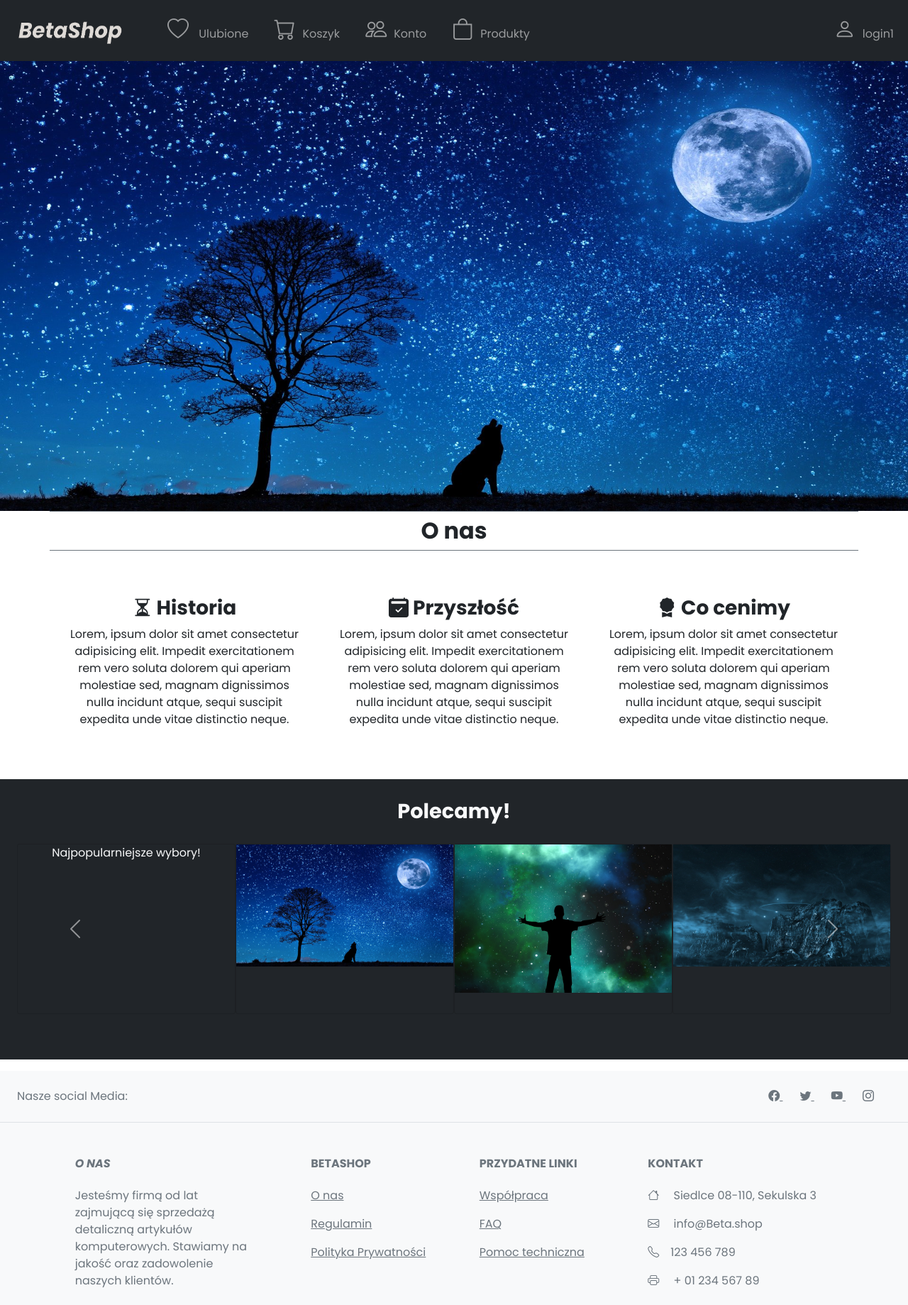
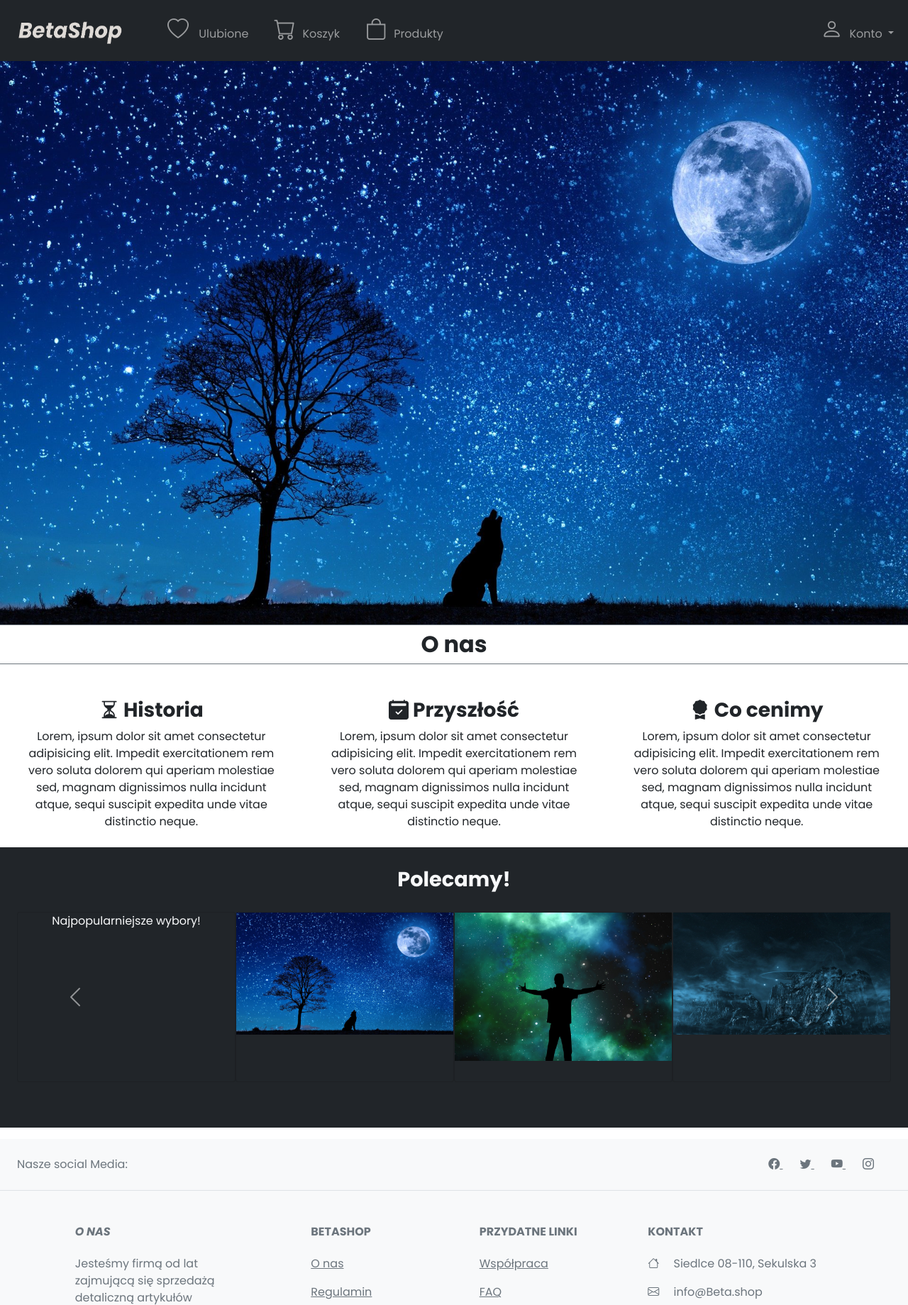
Before and after one commit to MateuszNaumiuk/Store, a PHP site: page / in a window 1280 px wide. Shown: the top 1839 px of the page at 71% size. Run offline with PHP 8.4, Linux system fonts and the light colour scheme; a user stored in the database is signed in; data comes from the database, SQL or seed files in the repository.

Commit message:
On branch main

```diff
--- /dev/null
+++ b/AA_zadania.txt
@@ -0,0 +1,5 @@
+1. podmienic tekst z
+"O nas", "Regulamin", "Polityka_Prywatnosci", "wspolpraca", "faq", "pomoc techniczna"
+na tekst z bazy zeby zmniejszyc ilosc plikow
+3. zrobic dzialanie przycisku zmien dane w konto.
+4. ogarnac koszyk, ulubione
--- a/index.php
+++ b/index.php
@@ -26,25 +26,24 @@
 	</section>
 
 	<section>
-		<div class="container">
+		<div class="container-fluid">
 			<div class="row mb-4 ">
 				<h2 class="text-center mb-5 fw-bold border-bottom border-secondary py-2 border-top"> O nas </h2>
-				<div class="col-sm mx-3 mt-3">
+				<div class="col-sm">
 					<h3 class="fw-bold"> <i class="bi bi-hourglass-split"></i> Historia</h3>
-					Lorem, ipsum dolor sit amet consectetur adipisicing elit. Impedit exercitationem rem vero soluta dolorem qui aperiam molestiae sed, magnam dignissimos nulla incidunt atque, sequi suscipit expedita unde vitae distinctio neque.
+					<div class="container" style="max-width: 25em;"><a>Lorem, ipsum dolor sit amet consectetur adipisicing elit. Impedit exercitationem rem vero soluta dolorem qui aperiam molestiae sed, magnam dignissimos nulla incidunt atque, sequi suscipit expedita unde vitae distinctio neque.</a></div>
 				</div>
-				<div class="col-sm mx-3 mt-3">
+				<div class="col-sm">
 					<h3 class="fw-bold"> <i class="bi bi-calendar2-check-fill"></i> Przyszłość</h3>
-					Lorem, ipsum dolor sit amet consectetur adipisicing elit. Impedit exercitationem rem vero soluta dolorem qui aperiam molestiae sed, magnam dignissimos nulla incidunt atque, sequi suscipit expedita unde vitae distinctio neque.
+					<div class="container" style="max-width: 25em;"><a>Lorem, ipsum dolor sit amet consectetur adipisicing elit. Impedit exercitationem rem vero soluta dolorem qui aperiam molestiae sed, magnam dignissimos nulla incidunt atque, sequi suscipit expedita unde vitae distinctio neque.</a></div>
 				</div>
-				<div class="col-sm mx-3 mb-5 mt-3">
+				<div class="col-sm">
 					<h3 class="fw-bold"> <i class="bi bi-award-fill"></i> Co cenimy</h3>
-					Lorem, ipsum dolor sit amet consectetur adipisicing elit. Impedit exercitationem rem vero soluta dolorem qui aperiam molestiae sed, magnam dignissimos nulla incidunt atque, sequi suscipit expedita unde vitae distinctio neque.
+					<div class="container" style="max-width: 25em;"><a>Lorem, ipsum dolor sit amet consectetur adipisicing elit. Impedit exercitationem rem vero soluta dolorem qui aperiam molestiae sed, magnam dignissimos nulla incidunt atque, sequi suscipit expedita unde vitae distinctio neque.</a></div>
 				</div>
 			</div>
 		</div>
 	</section>
-
 
 	<section>
 		<div class="container-fluid">
--- a/main.css
+++ b/main.css
@@ -15,7 +15,8 @@ body {
 	width: 100%;
 	height: 100%;
 	z-index: -1;
-	max-height: 40em;
+	height: 50em;
+	max-height: 50em;
 }
 
 /* carousel with multiple items */
@@ -79,7 +80,7 @@ body {
 
 /* text on hover  */
 
-  .centeronhover {
+.centeronhover {
 	position: absolute;
 	top: 30%;
 	transform: translateY(0);
@@ -87,10 +88,10 @@ body {
 	color: #fff;
 	visibility: hidden;
 	opacity: 0;
-	 transition: opacity .6s, visibility .4s;
-  }
+	transition: opacity .6s, visibility .4s;
+}
 
-  .card-img:hover .centeronhover {
+.card-img:hover .centeronhover {
 	visibility: visible;
 	opacity: 1;
-  }
+}
--- a/navbar.php
+++ b/navbar.php
@@ -1,6 +1,7 @@
 <?php
 session_start();
 ?>
+
 <header>
     <section style="margin-bottom: 7em;" id="nav-section">
         <nav class="navbar fixed-top navbar-expand-lg navbar-dark bg-dark">
@@ -18,19 +19,24 @@ session_start();
                             <a class="nav-link" href="koszyk.php"><i class="bi-cart" style="font-size: 30px;margin-left:20px; margin-right:10px;"></i>Koszyk</a>
                         </li>
                         <li class="nav-item">
-                            <a class="nav-link" href="konto.php"><i class="bi-people" style="font-size: 30px;margin-left:20px; margin-right:10px;"></i>Konto</a>
-                        </li>
-                        <li class="nav-item">
                             <a class="nav-link" href="strona_kategorii.php"><i class="bi-bag" style="font-size: 30px;margin-left:20px; margin-right:10px;"></i>Produkty</a>
                         </li>
                     </ul>
-                    <ul class="navbar-nav ms-auto">
+                    <ul class="navbar-nav ms-auto" id="navbar-drop">
                         <li class="nav-item">
                             <?php
                             if (isset($_SESSION['user'])) {
                             ?>
-                                <a class="nav-link" href="logout.php"><i class="bi-person" style="font-size: 30px;margin-left:20px; margin-right:10px;"></i><?= $_SESSION['user']?></a>
-
+                                <!-- <a class="nav-link" href="logout.php"><i class="bi-person" style="font-size: 30px;margin-left:20px; margin-right:10px;"></i><?= $_SESSION['user'] ?></a> -->
+                        <li class="nav-item dropdown">
+                            <a class="nav-link dropdown-toggle" href="#" id="navbarDropdown" role="button" data-bs-toggle="dropdown" aria-expanded="false">
+                                <i class="bi-person" style="font-size: 30px;margin-left:20px; margin-right:10px;"></i>Konto
+                            </a>
+                            <ul class="dropdown-menu bg-dark" aria-labelledby="navbarDropdown">
+                                <li><a class="dropdown-item text-white bg-dark" href="konto.php">Dane</a></li>
+                                <li><a class="dropdown-item text-white bg-dark" href="logout.php">Wyloguj</a></li>
+                            </ul>
+                        </li>
                     <?php
                             } else {
                     ?>
--- a/sql/creating structure.sql
+++ b/sql/creating structure.sql
@@ -28,7 +28,7 @@ create table if not EXISTS pictures (
 
 
 	/*
-  creating users
+    creating users
     */
 
 create table if not EXISTS users (
@@ -38,6 +38,8 @@ create table if not EXISTS users (
    	pass varchar(255),
     fname varchar(255),
     lname varchar(255),
+    birthDate date,
+    phoneNumber varchar(64),
     country varchar(255),
     town varchar(255),
     street varchar(255),
```
Also changed, not shown: konto.php (+14 -9 lines). Lines whose indentation alone changed are shown as unchanged.
